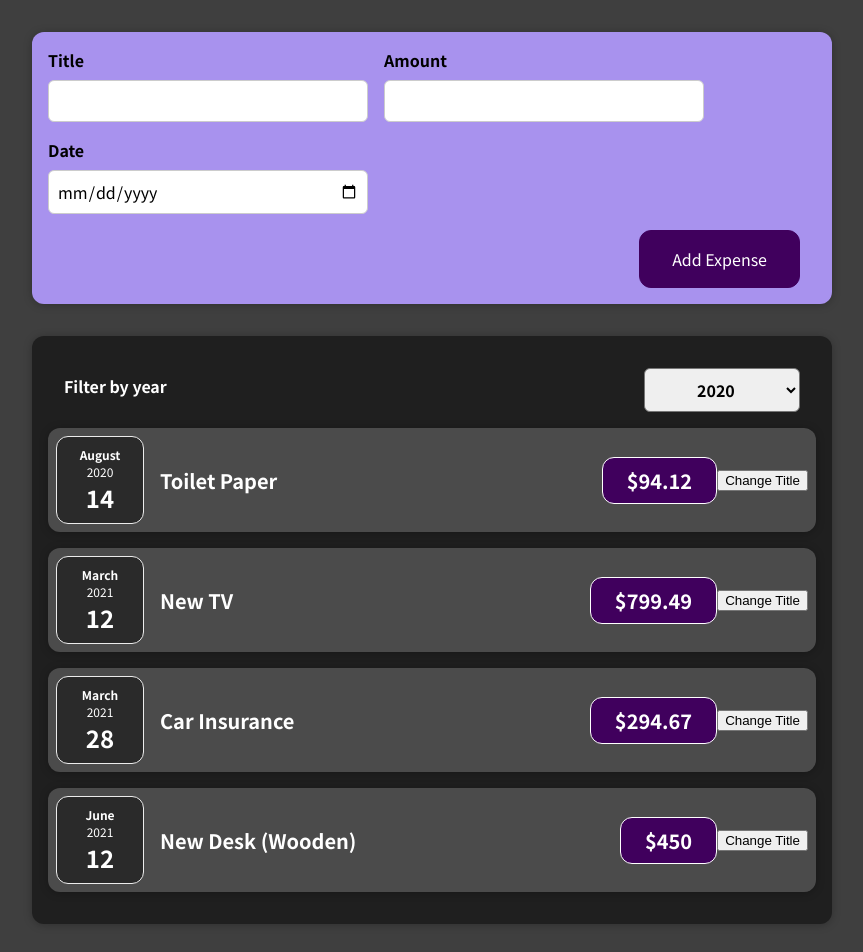
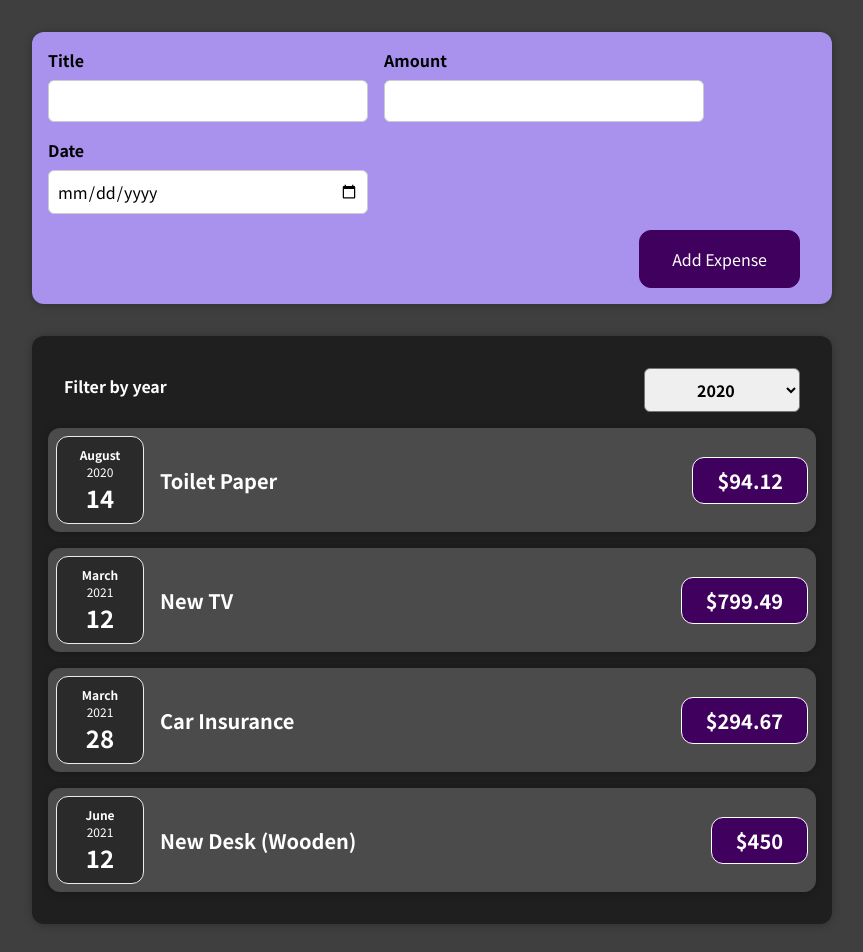
Before and after one commit to abhilashkkale/expense-tracker, a React (Create React App) app: page / in a window 1280 px wide. Shown: the top 952 px of the page, without its empty margins (208-1071 px from the left). Built offline with nearby package versions, Linux system fonts and the light colour scheme.

Commit message:
Refactored Expenses.js to load list of expenses dynamically using map function and removed the earlier hard coding.

```diff
--- a/src/components/ExpenseItem/ExpenseItem.js
+++ b/src/components/ExpenseItem/ExpenseItem.js
@@ -21,7 +21,7 @@ const ExpenseItem = (props) => {
         <h2>{title}</h2>
         <div className='expense-item__price'>${props.amount}</div>
       </div>
-      <button onClick={clickHandler}>Change Title</button>
+      {/* <button onClick={clickHandler}>Change Title</button> */}
     </Card>
   );
 }
--- a/src/components/Expenses/Expenses.js
+++ b/src/components/Expenses/Expenses.js
@@ -14,27 +14,17 @@ const Expenses = (props) => {
   return (
     <div>
       <Card className='expenses'>
-        <ExpensesFilter selected={filteredYear} onChangeFilter={filterChangeHandler} />
-        <ExpenseItem
-          title={props.items[0].title}
-          amount={props.items[0].amount}
-          date={props.items[0].date}
+        <ExpensesFilter
+          selected={filteredYear}
+          onChangeFilter={filterChangeHandler}
         />
-        <ExpenseItem
-          title={props.items[1].title}
-          amount={props.items[1].amount}
-          date={props.items[1].date}
-        />
-        <ExpenseItem
-          title={props.items[2].title}
-          amount={props.items[2].amount}
-          date={props.items[2].date}
-        />
-        <ExpenseItem
-          title={props.items[3].title}
-          amount={props.items[3].amount}
-          date={props.items[3].date}
-        />
+        {props.items.map((expense) => (
+          <ExpenseItem
+            title={expense.title}
+            amount={expense.amount}
+            date={expense.date}
+          />
+        ))}
       </Card>
     </div>
   );
```
